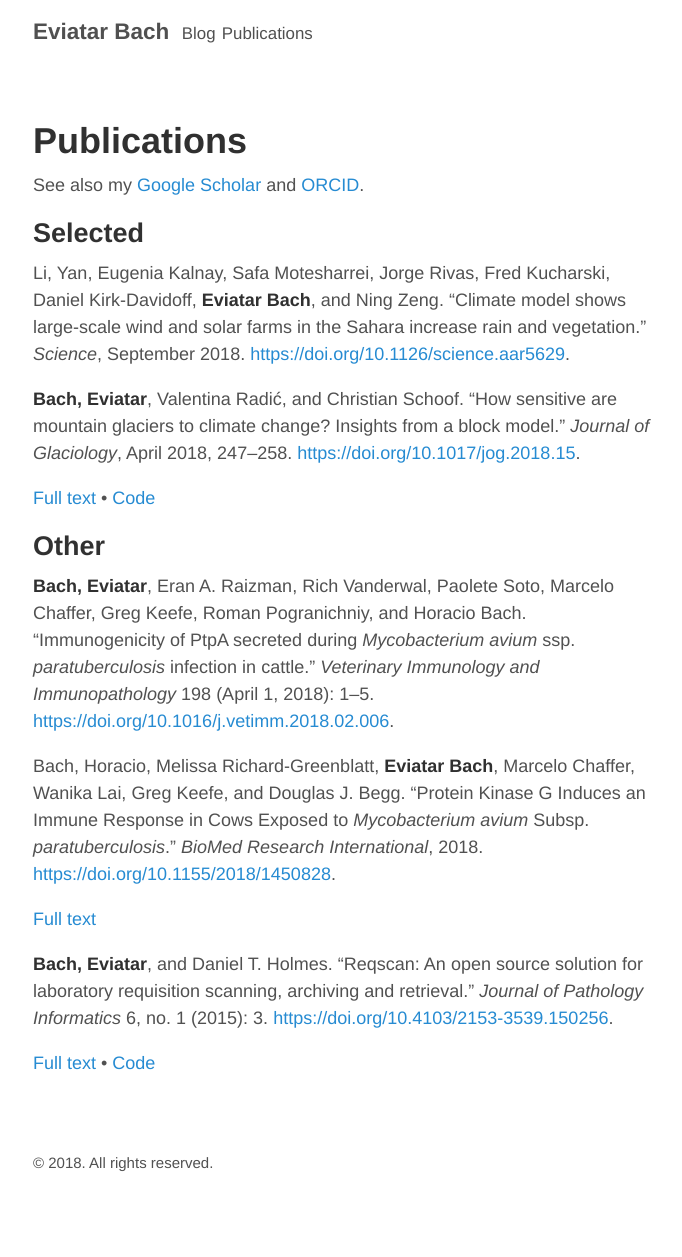
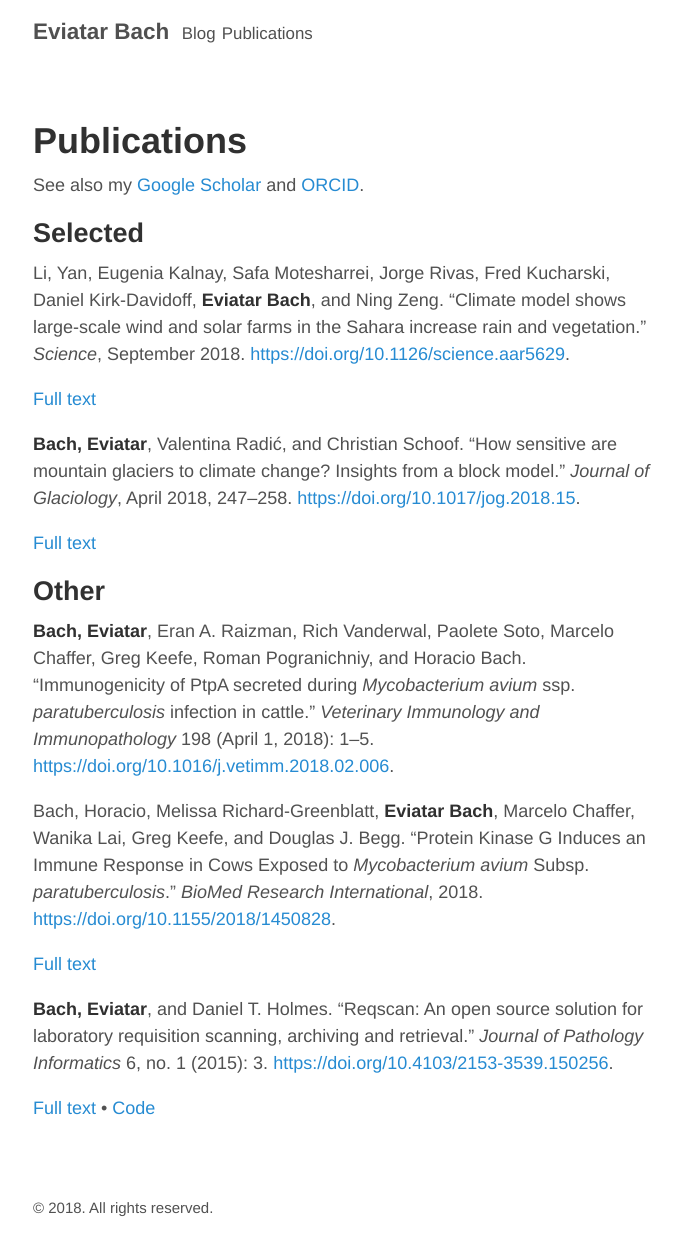
Before and after one commit to eviatarbach/website_old, a Jekyll site: the page built from publications.md, in a window 1280 px wide. Shown: the whole page, without its empty margins (292-974 px from the left). Built offline with Jekyll 4.4.1, drawn with Linux system fonts in a browser that asks for light colours; before the commit the page ends 1212 px from its top, so only the background shows below that.

Commit message:
Update publications.md

```diff
--- a/publications.md
+++ b/publications.md
@@ -9,9 +9,11 @@ See also my [Google Scholar](https://scholar.google.com/citations?user=qeCEIpwAA
 
 Li, Yan, Eugenia Kalnay, Safa Motesharrei, Jorge Rivas, Fred Kucharski, Daniel Kirk-Davidoff, **Eviatar Bach**, and Ning Zeng. “Climate model shows large-scale wind and solar farms in the Sahara increase rain and vegetation.” *Science*, September 2018. [https://doi.org/10.1126/science.aar5629](https://doi.org/10.1126/science.aar5629).
 
+[Full text](http://science.sciencemag.org/content/sci/361/6406/1019.full.pdf?ijkey=frvIs8neJ0bx.&keytype=ref&siteid=sci)
+
 **Bach, Eviatar**, Valentina Radić, and Christian Schoof. “How sensitive are mountain glaciers to climate change? Insights from a block model.” *Journal of Glaciology*, April 2018, 247–258. [https://doi.org/10.1017/jog.2018.15](https://doi.org/10.1017/jog.2018.15).
 
-[Full text](assets/how_sensitive_are_mountain_glaciers_to_climate_change_insights_from_a_block_model.pdf) • [Code](https://github.com/eviatarbach/glaciers)
+[Full text](https://www.cambridge.org/core/services/aop-cambridge-core/content/view/28BA3694D360B9CDE899703750C84900/S0022143018000151a.pdf/how_sensitive_are_mountain_glaciers_to_climate_change_insights_from_a_block_model.pdf)
 
 ## Other
 
```
